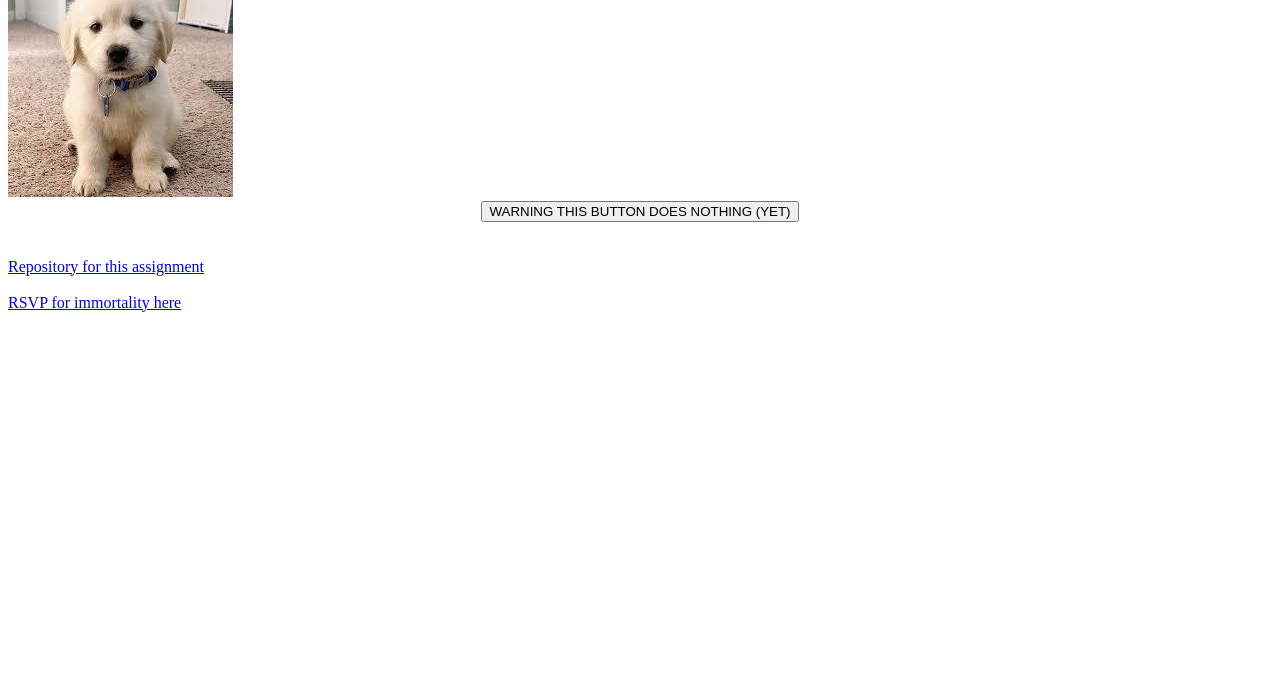
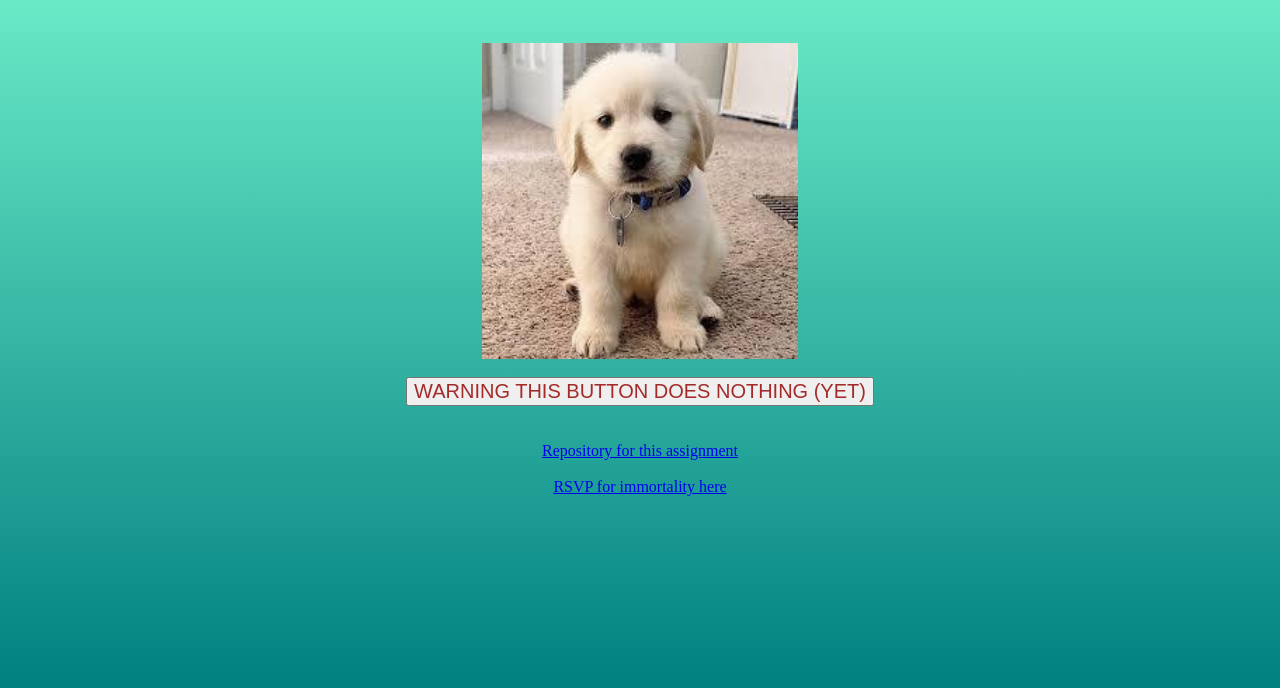
Before and after one commit to mhagstrom/CSC102-Assignment-1.1-The-Foundation, a plain HTML site: page index.html in a window 1280 px wide. Shown: the part 141-829 px from the top of the page. Before the commit the page ends 800 px from the top, so only its background shows below. Drawn offline with Linux system fonts and the light colour scheme.

Commit message:
Update and rename Assignment_1.1_The Foundation.html to index.html

```diff
--- a/Assignment_1.1_The Foundation.html
+++ b/index.html
@@ -7,7 +7,7 @@
 <head>
     <meta charset="UTF-8">
     <meta name="viewport" content="width=device-width, initial-scale=1.0">
-    <link rel="stylesheet" href="Assignment_1.1_The Foundation.css">
+    <link rel="stylesheet" href="main.css">
     <title>Assignment 1.1: The Foundation</title>
 </head>
 <!--an alert is a type of pop up that must be addressed before the rest of the page will load-->
```
